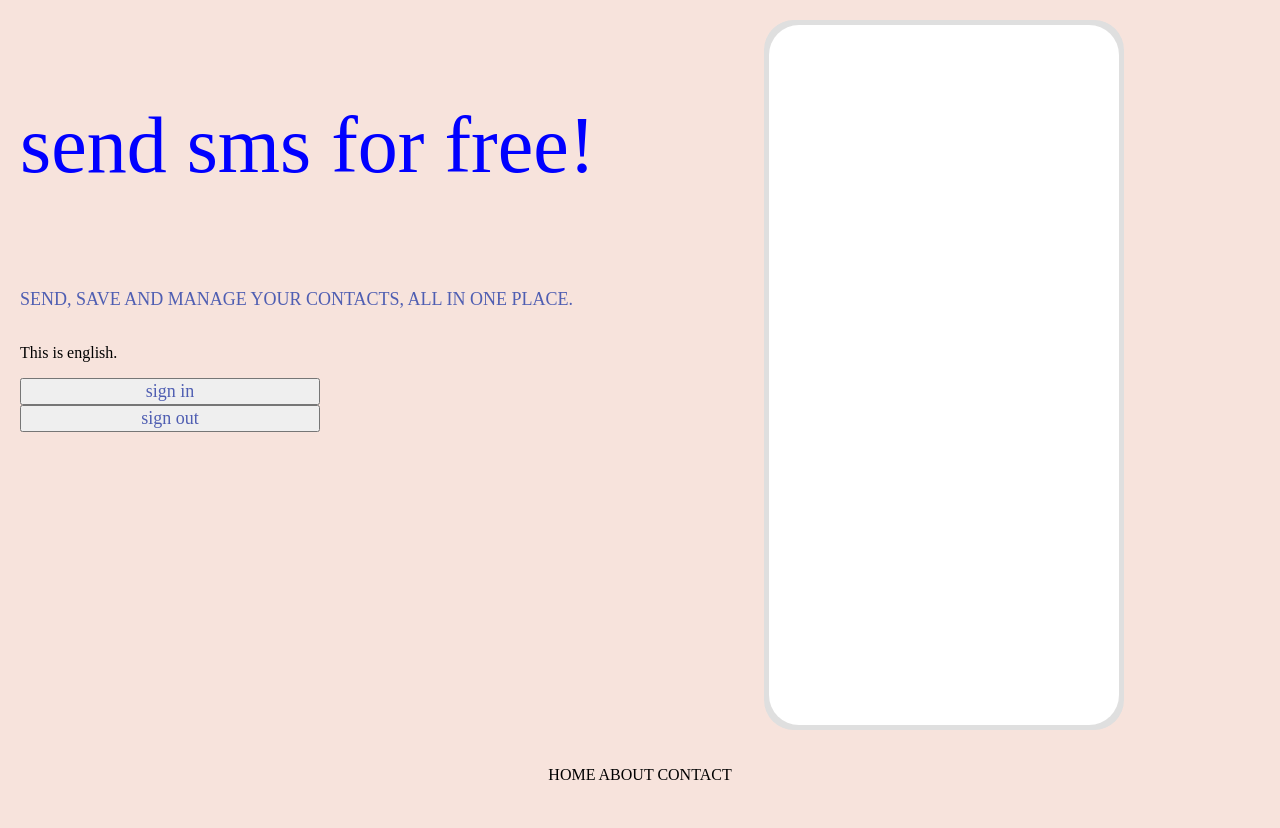
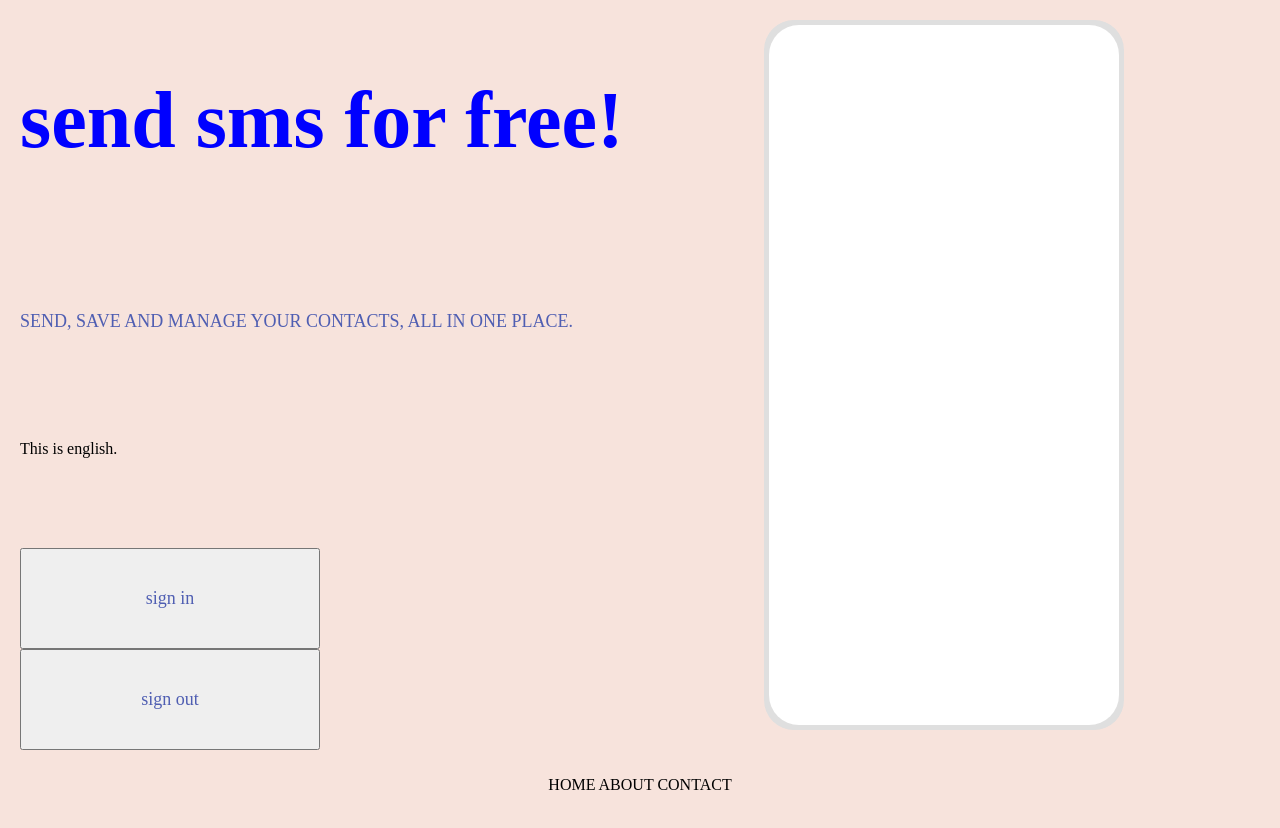
Before and after one commit to ImmArkorful/ayakasa, a React (Create React App) app: page / in a window 1280 px wide. Shown: the top 828 px of the page. Built offline with nearby package versions, Linux system fonts and the light colour scheme; no server answers; what i18next-xhr-backend, webfontloader would draw is missing.

Commit message:
feat: added styled components and normalise

```diff
--- a/package.json
+++ b/package.json
@@ -11,6 +11,7 @@
     "i18next": "^19.4.4",
     "i18next-browser-languagedetector": "^4.2.0",
     "i18next-xhr-backend": "^3.2.2",
+    "normalize.css": "^8.0.1",
     "prop-types": "^15.7.2",
     "react": "^16.13.1",
     "react-dom": "^16.13.1",
--- a/src/App.js
+++ b/src/App.js
@@ -1,10 +1,14 @@
 /* eslint-disable react/jsx-filename-extension */
 import React from 'react'
 import { I18nextProvider } from 'react-i18next'
+import PropTypes from 'prop-types'
 
 // components
 import './App.css'
 import i18n from './i18n'
+
+// styles
+import 'normalize.css'
 
 // pages
 import { Home } from './pages'
@@ -12,16 +16,24 @@ import { Home } from './pages'
 // context
 import { AuthContext, ThemeContext } from './context'
 
-function App() {
+const AppProvider = ({ children }) => {
   return (
     <I18nextProvider i18n={i18n}>
       <ThemeContext.ProviderWrapper>
-        <AuthContext.ProviderWrapper>
-          <Home />
-        </AuthContext.ProviderWrapper>
+        <AuthContext.ProviderWrapper>{children}</AuthContext.ProviderWrapper>
       </ThemeContext.ProviderWrapper>
     </I18nextProvider>
   )
 }
 
+AppProvider.propTypes = { children: PropTypes.element.isRequired }
+
+function App() {
+  return (
+    <AppProvider>
+      <Home />
+    </AppProvider>
+  )
+}
+
 export default App
--- a/src/components/nav/index.js
+++ b/src/components/nav/index.js
@@ -1,4 +1,5 @@
 import React from 'react'
+import styled from 'styled-components'
 
 // hooks
 import { useTheme } from '../../hooks'
@@ -6,16 +7,14 @@ import { useTheme } from '../../hooks'
 export default () => {
   const { themeContext, theme } = useTheme()
 
-  return (
-    <p
-      style={{
-        textAlign: 'center',
-        fontFamily: theme[themeContext.activeTheme]?.fonts.primary,
-        backgroundColor: '#F7E3DC',
-        padding: 20,
-      }}
-    >
-      HOME ABOUT CONTACT
-    </p>
-  )
+  const fontFamily = theme[themeContext.activeTheme]?.fonts.primary
+
+  return <Menu font={fontFamily}>HOME ABOUT CONTACT</Menu>
 }
+
+const Menu = styled.p`
+  text-align: center;
+  font-family: ${(props) => props.font};
+  background-color: #f7e3dc;
+  padding: 10px;
+`
--- a/src/containers/dashboard/Dashboard.js
+++ b/src/containers/dashboard/Dashboard.js
@@ -1,5 +1,6 @@
 import React from 'react'
 import { withTranslation, Trans } from 'react-i18next'
+import styled from 'styled-components'
 
 // hooks
 import { useTheme, useAuth } from '../../hooks'
@@ -10,55 +11,23 @@ const Dashboard = () => {
 
   const { signOut, signIn } = authContext
 
+  const primaryFont = theme[themeContext.activeTheme]?.fonts.primary
+
   return (
-    <div
-      style={{
-        display: 'flex',
-        flexDirection: 'column',
-        flex: 3,
-        height: '100%',
-      }}
-    >
-      <p
-        style={{
-          fontSize: 80,
-          color: 'blue',
-          fontFamily: theme[themeContext.activeTheme]?.fonts.primary,
-        }}
-      >
-        send sms for free!
-      </p>
-      <p
-        style={{
-          fontFamily: theme[themeContext.activeTheme]?.fonts.primary,
-          fontSize: 18,
-          color: '#4F5EB2',
-        }}
-      >
+    <MainHolder>
+      <Header font={primaryFont}> send sms for free!</Header>
+      <Description font={primaryFont}>
         SEND, SAVE AND MANAGE YOUR CONTACTS, ALL IN ONE PLACE.
-      </p>
-      <p
-        style={{
-          fontFamily: theme[themeContext.activeTheme]?.fonts.primary,
-        }}
-      >
+      </Description>
+      <SubMessage font={primaryFont}>
         <Trans>paragraph</Trans>
-      </p>
-
-      {/* <p
-        style={{
-          fontFamily: theme[themeContext.activeTheme]?.fonts.primary,
-        }}
-      >
-        This is a sentence.
-      </p> */}
-
+      </SubMessage>
       <button
         id="sign-in-button"
         type="submit"
         onClick={signIn}
         style={{
-          fontFamily: theme[themeContext.activeTheme]?.fonts.primary,
+          fontFamily: primaryFont,
           fontSize: 18,
           color: '#4F5EB2',
           width: 300,
@@ -66,12 +35,11 @@ const Dashboard = () => {
       >
         sign in
       </button>
-
       <button
         type="submit"
         onClick={signOut}
         style={{
-          fontFamily: theme[themeContext.activeTheme]?.fonts.primary,
+          fontFamily: primaryFont,
           fontSize: 18,
           color: '#4F5EB2',
           width: 300,
@@ -79,8 +47,28 @@ const Dashboard = () => {
       >
         sign out
       </button>
-    </div>
+    </MainHolder>
   )
 }
 
 export default withTranslation()(Dashboard)
+
+const MainHolder = styled.div`
+  display: grid;
+`
+
+const Description = styled.p`
+  font-family: ${(props) => props.font};
+  font-size: 18px;
+  color: #4f5eb2;
+`
+
+const SubMessage = styled.p`
+  font-family: ${(props) => props.font};
+`
+
+const Header = styled.h1`
+  font-size: 80px;
+  color: blue;
+  font-family: ${(props) => props.font};
+`
--- a/src/pages/Home.js
+++ b/src/pages/Home.js
@@ -1,31 +1,33 @@
 import React from 'react'
+import styled from 'styled-components'
+
+//  Components
 import Phoneholder from '../containers/Phoneholder'
 import { Dashboard } from '../containers/dashboard'
 import Nav from '../components/nav'
 
 const Home = () => (
-  <div
-    style={{
-      display: 'flex',
-      flexDirection: 'column',
-      justifyContent: 'space-between',
-      flex: 1,
-      borderWidth: 3,
-      padding: 20,
-      height: '100vh',
-      backgroundColor: '#F7E3DC',
-    }}
-  >
-    <div
-      style={{
-        display: 'flex',
-      }}
-    >
+  <MainHolder>
+    <InnerHolder>
       <Dashboard />
       <Phoneholder />
-    </div>
+    </InnerHolder>
     <Nav />
-  </div>
+  </MainHolder>
 )
 
 export default Home
+
+const MainHolder = styled.div`
+  display: grid;
+  grid-template-rows: 1fr auto;
+  height: 100vh;
+  background-color: #f7e3dc;
+  padding: 20px;
+`
+
+const InnerHolder = styled.div`
+  display: grid;
+  grid-auto-flow: column;
+  grid-template-columns: 3fr 2fr;
+`
```
Also changed, not shown: src/components/phone/index.js (renamed from src/components/phone/Phone.js), 1 other file (tests, documents, lock files or other folders).
